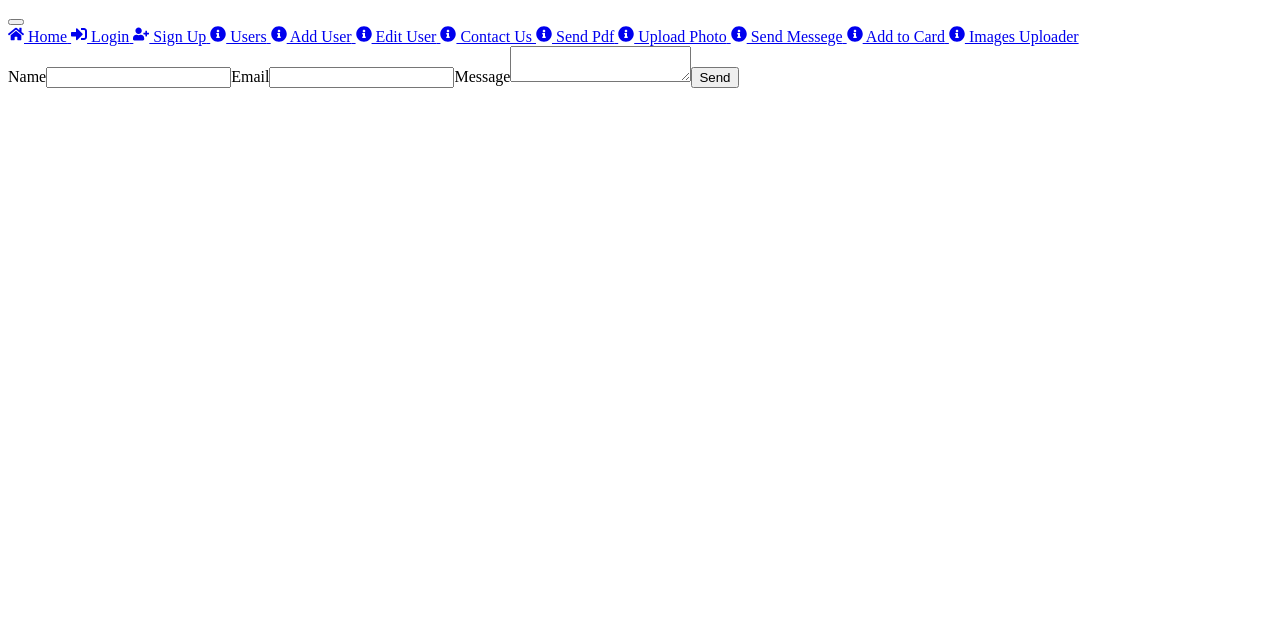
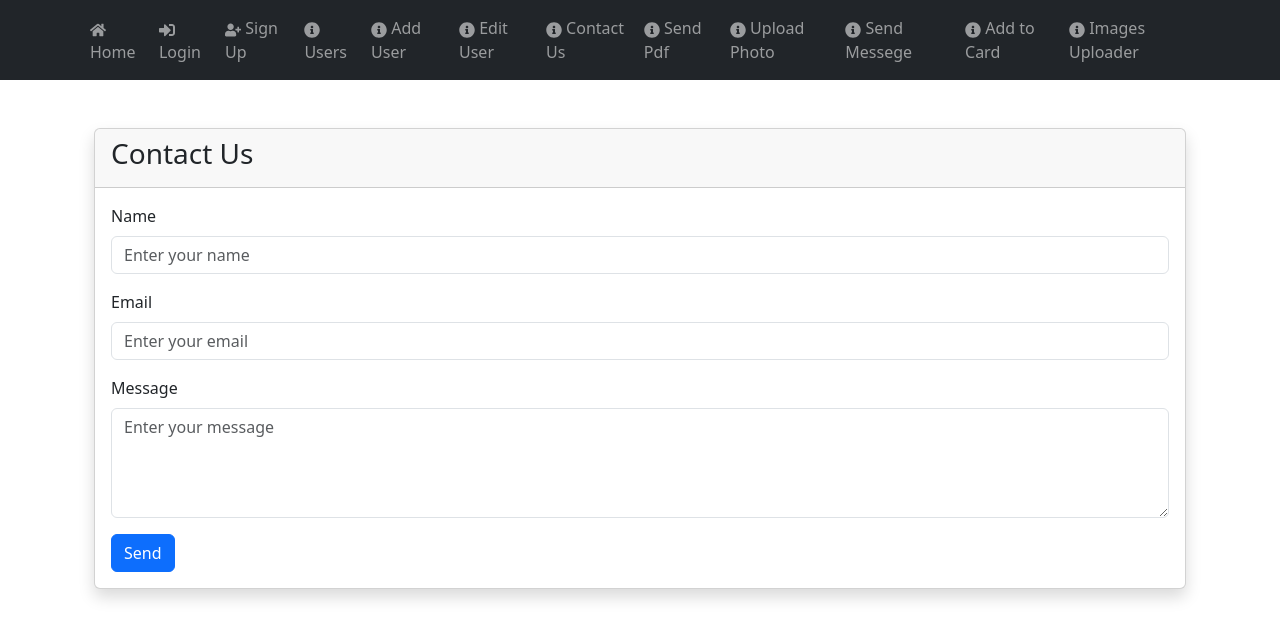
Before and after one commit to Sandalu-Xe/MERN_stack, a React (Vite) app in the folder client/: page /conatctus in a window 1280 px wide. Shown: the top 638 px of the page. Built offline with nearby package versions, Linux system fonts and the light colour scheme.

Commit message:
add style

```diff
--- a/client/src/components/ContactUs.jsx
+++ b/client/src/components/ContactUs.jsx
@@ -1,5 +1,6 @@
-import React, { useRef } from 'react';
-import emailjs from '@emailjs/browser';
+import React, { useRef } from "react";
+import emailjs from "@emailjs/browser";
+import "bootstrap/dist/css/bootstrap.min.css";
 
 export const ContactUs = () => {
   const form = useRef();
@@ -8,34 +9,81 @@ export const ContactUs = () => {
     e.preventDefault();
 
     emailjs
-      .sendForm('service_12213',
-        'template_zgdddkb',
-        form.current, {
-        publicKey: 'uxdriekI7IRCw5LYM',
-      })
+      .sendForm(
+        "service_12213",
+        "template_zgdddkb",
+        form.current,
+        {
+          publicKey: "uxdriekI7IRCw5LYM",
+        }
+      )
       .then(
         (result) => {
-          console.log('SUCCESS!',result.text);
-          alert("sent sucessfully")
+          console.log("SUCCESS!", result.text);
+          alert("Message sent successfully!");
         },
         (error) => {
-          console.log('FAILED...', error.text);
-          alert("sending failed")
-        },
+          console.log("FAILED...", error.text);
+          alert("Message sending failed.");
+        }
       );
   };
 
   return (
-    <form ref={form} onSubmit={sendEmail}>
-      <label>Name</label>
-      <input type="text" name="user_name" />
-      <label>Email</label>
-      <input type="email" name="user_email" />
-      <label>Message</label>
-      <textarea name="message" />
-      <input type="submit" value="Send" />
-    </form>
+    <div className="container mt-5">
+      <div className="card shadow">
+        <div className="card-header">
+          <h3>Contact Us</h3>
+        </div>
+        <div className="card-body">
+          <form ref={form} onSubmit={sendEmail}>
+            <div className="mb-3">
+              <label htmlFor="user_name" className="form-label">
+                Name
+              </label>
+              <input
+                type="text"
+                className="form-control"
+                id="user_name"
+                name="user_name"
+                placeholder="Enter your name"
+                required
+              />
+            </div>
+            <div className="mb-3">
+              <label htmlFor="user_email" className="form-label">
+                Email
+              </label>
+              <input
+                type="email"
+                className="form-control"
+                id="user_email"
+                name="user_email"
+                placeholder="Enter your email"
+                required
+              />
+            </div>
+            <div className="mb-3">
+              <label htmlFor="message" className="form-label">
+                Message
+              </label>
+              <textarea
+                className="form-control"
+                id="message"
+                name="message"
+                rows="4"
+                placeholder="Enter your message"
+                required
+              ></textarea>
+            </div>
+            <button type="submit" className="btn btn-primary">
+              Send
+            </button>
+          </form>
+        </div>
+      </div>
+    </div>
   );
 };
 
-export default ContactUs
+export default ContactUs;
--- a/client/src/components/ImageUpload.jsx
+++ b/client/src/components/ImageUpload.jsx
@@ -1,11 +1,12 @@
 import { useState } from "react";
 import axios from "axios";
+import "bootstrap/dist/css/bootstrap.min.css";
 
 function ImageUploader() {
   const [image, setImage] = useState(null);
+  const [title, setTitle] = useState("");
 
   const onInputChange = (e) => {
-    console.log(e.target.files[0]);
     setImage(e.target.files[0]); // Set the selected file to the state
   };
 
@@ -19,6 +20,7 @@ function ImageUploader() {
 
     const formData = new FormData();
     formData.append("image", image);
+    formData.append("title", title); // Add the title to the form data
 
     try {
       const response = await axios.post("http://localhost:3001/upload", formData, {
@@ -33,11 +35,44 @@ function ImageUploader() {
   };
 
   return (
-    <div>
-      <form onSubmit={submitImage}>
-        <input type="file" accept="image/*" onChange={onInputChange} />
-        <button type="submit">Submit</button>
-      </form>
+    <div className="container mt-5">
+      <div className="card shadow">
+        <div className="card-header">
+          <h3>Upload an Image</h3>
+        </div>
+        <div className="card-body">
+          <form onSubmit={submitImage}>
+            <div className="mb-3">
+              <label htmlFor="title" className="form-label">
+                Title
+              </label>
+              <input
+                type="text"
+                className="form-control"
+                id="title"
+                placeholder="Enter a title for the image"
+                value={title}
+                onChange={(e) => setTitle(e.target.value)}
+              />
+            </div>
+            <div className="mb-3">
+              <label htmlFor="image" className="form-label">
+                Select Image
+              </label>
+              <input
+                type="file"
+                className="form-control"
+                id="image"
+                accept="image/*"
+                onChange={onInputChange}
+              />
+            </div>
+            <button type="submit" className="btn btn-primary">
+              Submit
+            </button>
+          </form>
+        </div>
+      </div>
     </div>
   );
 }
```
